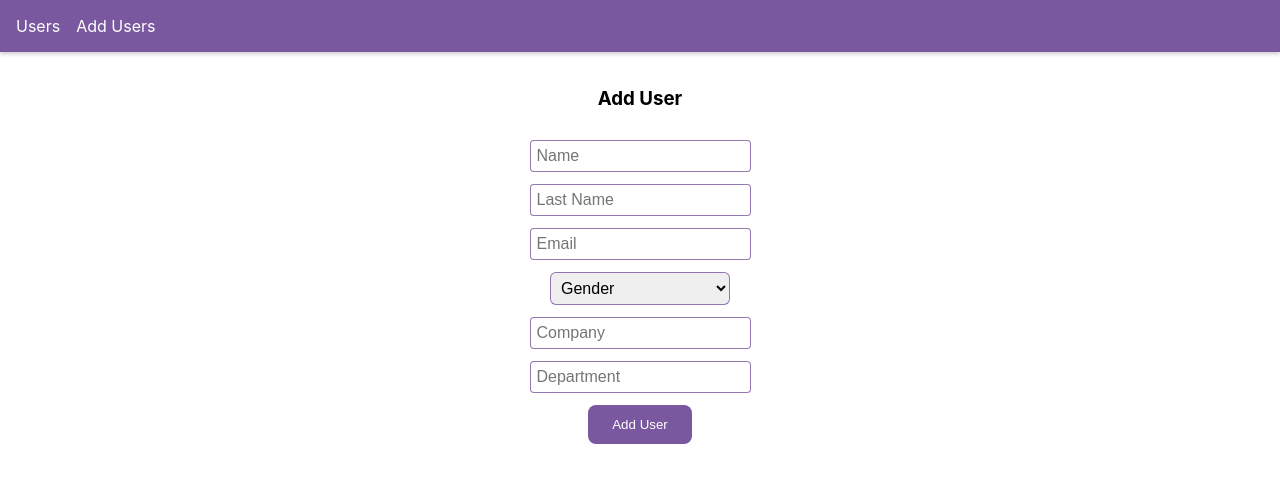
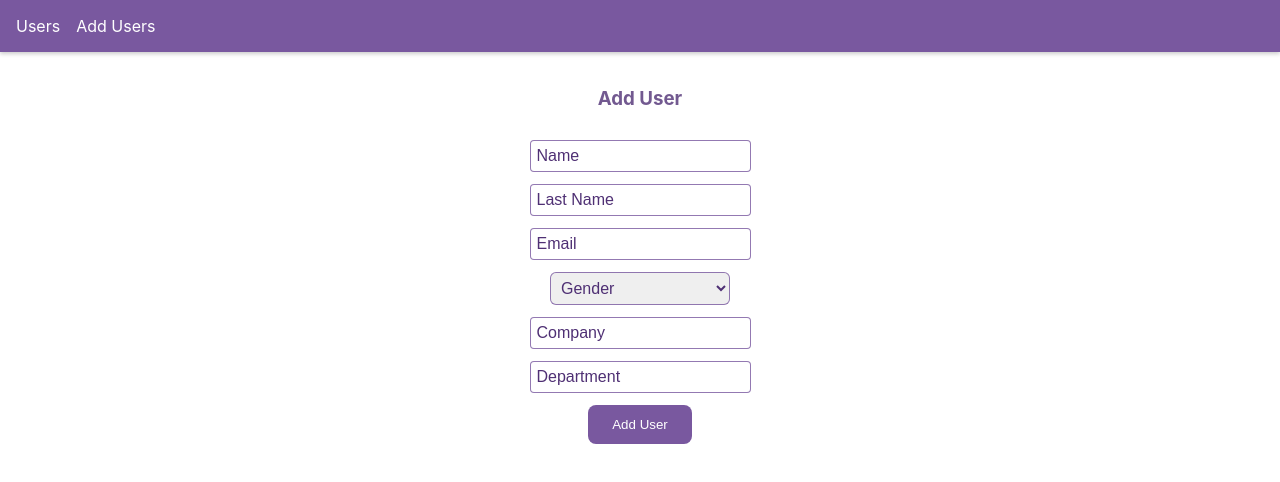
Before and after one commit to shreyasbaf/rq-learning, a React (Create React App) app: page /users in a window 1280 px wide. Shown: the top 482 px of the page. Built offline with nearby package versions, Linux system fonts and the light colour scheme.

Commit message:
fix: ui changes

```diff
--- a/src/components/Home.page.js
+++ b/src/components/Home.page.js
@@ -36,7 +36,7 @@ export const HomePage = () => {
   return (
     <>
       <InputWrapper>
-        <h3>Add User</h3>
+        <h3 style={{color: '#4f3074CC'}}>Add User</h3>
         <Input
           type="text"
           placeholder="Name"
--- a/src/components/Useres.style.js
+++ b/src/components/Useres.style.js
@@ -35,9 +35,13 @@ export const Input = styled.input`
     padding: 6px;
     font-size: 16px;
     border: 1px solid #79589FCC;
+    color: #4f3074;
     :focus{
         border: 2px solid #79589FCC;
         outline: none;
+    }
+    ::placeholder{
+        color: #4f3074;
     }
 `;
 
@@ -69,6 +73,7 @@ export const Dropdown = styled.select`
   border-radius: 6px;
     padding: 6px;
     font-size: 16px;
+    color: #4f3074;
     border: 1px solid #79589FCC;
     :focus{
         border: 2px solid #79589FCC;
--- a/src/components/Users.page.js
+++ b/src/components/Users.page.js
@@ -26,8 +26,7 @@ export const Users = () => {
   if (isLoading) {
     return (
       <Flexbox>
-        {" "}
-        <Spinner fontSize="24" />{" "}
+        <Spinner fontSize="24" />
       </Flexbox>
     );
   }
```
